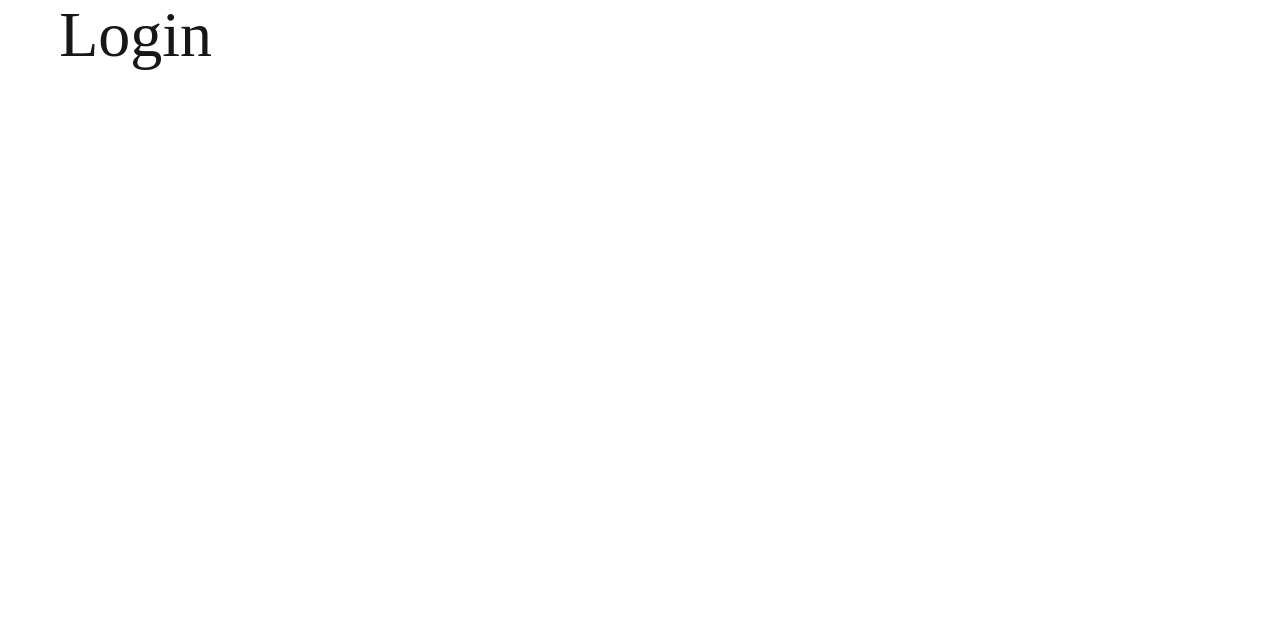
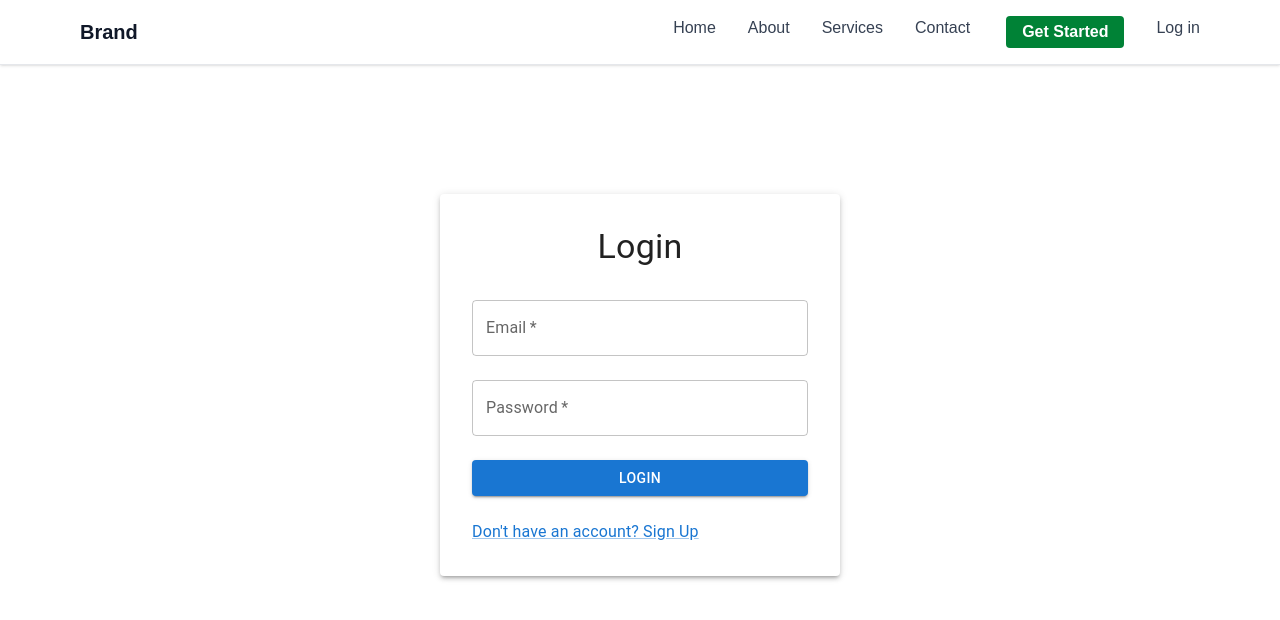
Before and after one commit to NickJordan-BE/lms-prototype, a Next.js app: page /login in a window 1280 px wide. Shown: the top 620 px of the page. Built offline with nearby package versions, Linux system fonts and the light colour scheme.

Commit message:
Added a login page.

```diff
--- a/src/app/globals.css
+++ b/src/app/globals.css
@@ -56,3 +56,24 @@ h2 {
   line-height: 1.1;
   color: #fff;
 }
+
+@keyframes slideInLeft {
+  from {
+    opacity: 0;
+    transform: translateX(-80px);
+  }
+  to {
+    opacity: 1;
+    transform: translateX(0);
+  }
+}
+
+.title {
+  animation: slideInLeft 1s ease-out;
+}
+.subtitle {
+  animation: slideInLeft 1s ease-out;
+}
+.logo {
+  animation: slideInLeft 1s ease-out;
+}
--- a/src/app/layout.tsx
+++ b/src/app/layout.tsx
@@ -25,7 +25,8 @@ const PUBLIC_NAVBAR_ROUTES = [
   '/pricing',
   '/courses',
   '/features',
-  '/signup'
+  '/signup',
+  '/login'
 ];
 
 const SIGNED_IN_NAVBAR_ROUTES = [
--- a/src/app/login/page.tsx
+++ b/src/app/login/page.tsx
@@ -1,11 +1,80 @@
-import React from 'react'
+'use client';
+
+import React, { useState } from 'react'
+import Grid from '@mui/material/Grid';
+import Paper from '@mui/material/Paper';
+import Stack from '@mui/material/Stack';
+import Typography from '@mui/material/Typography';
+import TextField from '@mui/material/TextField';
+import Button from '@mui/material/Button';
+import Link from '@mui/material/Link';
+import NextLink from 'next/link';
 
 const page = () => {
+  const [form, setForm] = useState({ email: '', password: '' });
+  const [error, setError] = useState('');
+
+  const handleChange = (e: React.ChangeEvent<HTMLInputElement>) => {
+    setForm({ ...form, [e.target.name]: e.target.value });
+    setError('');
+  };
+
+  const handleSubmit = (e: React.FormEvent) => {
+    e.preventDefault();
+    if (!form.email || !form.password) {
+      setError('Please fill in all fields');
+      return;
+    }
+    setError('');
+    alert('Login successful! (No backend connection)');
+  };
+
   return (
-    <div>
-      <h1>Login</h1>
-    </div>
-  )
-}
+    <Grid container justifyContent="center" alignItems="center" style={{ minHeight: '80vh' }}>
+      <Grid item xs={12} sm={8} md={5}>
+        <Paper elevation={3} sx={{ p: 4, width: '400px' }}>
+          <Typography variant="h4" textAlign="center">
+            Login
+          </Typography>
+          <form onSubmit={handleSubmit} style={{ marginTop: '2rem' }}>
+            <Stack spacing={3}>
+              <TextField
+                label="Email"
+                name="email"
+                type="email"
+                value={form.email}
+                onChange={handleChange}
+                fullWidth
+                required
+              />
+              <TextField
+                label="Password"
+                name="password"
+                type="password"
+                value={form.password}
+                onChange={handleChange}
+                fullWidth
+                required
+              />
+              {error && (
+                <Typography color="error" varaint="body2">
+                  {error}
+                </Typography>
+              )}
+              <Button type="submit" variant="contained" color="primary">
+                Login
+              </Button>
+              <NextLink href="/signup">
+                <Link variant="body1" color="primary">
+                  Don't have an account? Sign Up
+                </Link>
+              </NextLink>
+            </Stack>
+          </form>
+        </Paper>
+      </Grid>
+    </Grid>
+  );
+};
 
-export default page
+export default page;
--- a/src/app/page.tsx
+++ b/src/app/page.tsx
@@ -1,4 +1,5 @@
-import React from 'react'
+'use client';
+
 import Image from 'next/image'
 import VideoPlayer from './components/VideoPlayer'
 import Card from '@mui/material/Card';
@@ -8,24 +9,33 @@ import Typography from '@mui/material/Typography';
 import CardActionArea from '@mui/material/CardActionArea';
 import Button from '@mui/material/Button';
 import CardActions from '@mui/material/CardActions';
+import React, { useEffect, useState } from 'react';
+import Fade from '@mui/material/Fade';
 
 
 
 const page = () => {
+  const [showCards, setShowCards] = useState(false);
+
+  useEffect(() => {
+    setShowCards(true);
+  }, []);
+
+
   return (
     <div>
       <div style={{ display: 'flex', alignItems: 'center', gap: '7rem', justifyContent: 'space-between', padding: '3rem'}}>
         <div style={{ width: '100%', maxWidth: '400px', height: 'auto'}}>
-          <Image src="/images/logo.png" alt="Logo" width={500} height={120} style={{ width: '100%', height: 'auto'}}/>
+          <Image src="/images/logo.png" alt="Logo" width={500} height={120} style={{ width: '100%', height: 'auto'}} className='logo'/>
           <h1 className='title'>Illuminance</h1>
-          <h1 >Esthetics</h1>
+          <h1 className='subtitle'>Esthetics</h1>
         </div>
         <div style={{ position: 'relative', width: '40%', minWidth: 250, height: 200 }}>
           <VideoPlayer videoId='R3v_u-vUbsU'/>
         </div>
 
       </div>
-      <div style={{ marginTop: '7rem'}}>
+      <div style={{ marginTop: '7rem', backgroundColor: '#E1DCD5'}}>
         <h1>
           What We Do
         </h1>
@@ -33,13 +43,15 @@ const page = () => {
           Lorem ipsum dolor sit amet, consectetur adipiscing elit, sed do eiusmod tempor incididunt ut labore et dolore magna aliqua. Ut enim ad minim veniam, quis nostrud exercitation ullamco laboris nisi ut aliquip ex ea commodo consequat.
         </p>
       </div>
-      <div style={{ padding: '3rem', display: 'flex', flexWrap: 'wrap', gap: '5rem', justifyContent: 'center' }}>
-        <Card sx={{ maxWidth: '70%', minWidth: 250, flex: '1 1 300px', backgroundColor: '#307346'}}>
+      <div style={{ padding: '3rem', display: 'flex', flexWrap: 'wrap', gap: '5rem', justifyContent: 'center' , backgroundColor: '#E1DCD5'}}>
+        <Fade in={showCards} timeout={1000}>
+          <div style={{ display: 'flex', flexWrap: 'wrap', gap: '5rem', justifyContent: 'center' }}>
+          <Card sx={{ maxWidth: '70%', minWidth: 250, flex: '1 1 300px', backgroundColor: '#775D47'}}>
             <CardActionArea>
               <CardMedia component="img" height="140" image="/images/tree.png" alt="tree"/>
               <CardContent>
                 <Typography gutterBottom variant="h5" component="div" sx={{ color: '#fff' }}>
-                Esthetics & Eyelashes
+                  Licence 1
                 </Typography>
                 <Typography variant="body2" sx={{ color: '#fff' }}>
                   Lorem ipsum dolor sit amet, consectetur adipiscing elit, sed do eiusmod tempor incididunt ut labore et dolore magna aliqua. Ut enim ad minim veniam, quis nostrud exercitation ullamco laboris nisi ut aliquip ex ea commodo consequat. Duis aute irure dolor in reprehenderit in voluptate velit esse cillum dolore eu fugiat nulla pariatur.
@@ -53,12 +65,12 @@ const page = () => {
             </CardActions>
           </Card>
 
-        <Card sx={{ maxWidth: '70%', minWidth: 250, flex: '1 1 300px', backgroundColor: '#307346' }}>
+          <Card sx={{ maxWidth: '70%', minWidth: 250, flex: '1 1 300px', backgroundColor: '#775D47' }}>
             <CardActionArea>
               <CardMedia component="img" height="140" image="/images/tree.png" alt="tree"/>
               <CardContent>
                 <Typography gutterBottom variant="h5" component="div" sx={{ color: '#fff' }}>
-                Esthetics & Eyelashes
+                  Licence 2
                 </Typography>
                 <Typography variant="body2" sx={{ color: '#fff'}}>
                   Lorem ipsum dolor sit amet, consectetur adipiscing elit, sed do eiusmod tempor incididunt ut labore et dolore magna aliqua. Ut enim ad minim veniam, quis nostrud exercitation ullamco laboris nisi ut aliquip ex ea commodo consequat. Duis aute irure dolor in reprehenderit in voluptate velit esse cillum dolore eu fugiat nulla pariatur.
@@ -72,12 +84,12 @@ const page = () => {
             </CardActions>
           </Card>
 
-        <Card sx={{ maxWidth: '70%', minWidth: 250, flex: '1 1 300px', backgroundColor: '#307346' }}>
+          <Card sx={{ maxWidth: '70%', minWidth: 250, flex: '1 1 300px', backgroundColor: '#775D47' }}>
             <CardActionArea>
               <CardMedia component="img" height="140" image="/images/tree.png" alt="tree"/>
               <CardContent>
                 <Typography gutterBottom variant="h5" component="div" sx={{ color: '#fff' }}>
-                Esthetics & Eyelashes
+                  Licence 3
                 </Typography>
                 <Typography variant="body2" sx={{ color: '#fff'}}>
                   Lorem ipsum dolor sit amet, consectetur adipiscing elit, sed do eiusmod tempor incididunt ut labore et dolore magna aliqua. Ut enim ad minim veniam, quis nostrud exercitation ullamco laboris nisi ut aliquip ex ea commodo consequat. Duis aute irure dolor in reprehenderit in voluptate velit esse cillum dolore eu fugiat nulla pariatur.
@@ -91,16 +103,18 @@ const page = () => {
             </CardActions>
           </Card>
           </div>
+        </Fade>
+      </div>
       <h1 style={{paddingTop: '4rem'}}>Our Values & Culture</h1>
-      <div style={{ backgroundColor: '#36804F', padding: '4rem', color: '#fff'}}>
+      <div style={{ backgroundColor: '#D2BDAC', padding: '4rem', color: '#fff'}}>
         <h2 >Growth</h2>
         <p>Lorem ipsum dolor sit amet, consectetur adipiscing elit, sed do eiusmod tempor incididunt ut labore et dolore magna aliqua. Ut enim ad minim veniam, quis nostrud exercitation ullamco laboris nisi ut aliquip ex ea commodo consequat. Duis aute irure dolor in reprehenderit in voluptate velit esse cillum dolore eu fugiat nulla pariatur.</p>
       </div>
-      <div style={{ backgroundColor: '#307346', padding: '4rem', textAlign: 'right', paddingLeft: '4rem', paddingRight: '4rem', color: '#fff'}}>
+      <div style={{ backgroundColor: '#E1DCD5', padding: '4rem', textAlign: 'right', paddingLeft: '4rem', paddingRight: '4rem', color: '#fff'}}>
         <h2 >Quality</h2>
         <p>Lorem ipsum dolor sit amet, consectetur adipiscing elit, sed do eiusmod tempor incididunt ut labore et dolore magna aliqua. Ut enim ad minim veniam, quis nostrud exercitation ullamco laboris nisi ut aliquip ex ea commodo consequat. Duis aute irure dolor in reprehenderit in voluptate velit esse cillum dolore eu fugiat nulla pariatur.</p>
       </div>
-      <div style={{ backgroundColor: '#97B082', padding: '4rem', paddingLeft: '4rem', paddingRight: '4rem', color: '#fff'}}>
+      <div style={{ backgroundColor: '#775D47', padding: '4rem', paddingLeft: '4rem', paddingRight: '4rem', color: '#fff'}}>
         <h2>Education</h2>
         <p>Lorem ipsum dolor sit amet, consectetur adipiscing elit, sed do eiusmod tempor incididunt ut labore et dolore magna aliqua. Ut enim ad minim veniam, quis nostrud exercitation ullamco laboris nisi ut aliquip ex ea commodo consequat. Duis aute irure dolor in reprehenderit in voluptate velit esse cillum dolore eu fugiat nulla pariatur.</p>
       </div>
--- a/src/app/signup/page.tsx
+++ b/src/app/signup/page.tsx
@@ -45,14 +45,9 @@ const page = () => {
   return (
       <Grid container justifyContent="center" alignItems="center" style={{ minHeight: '80vh' }}>
         <Grid item xs={12} sm={8} md={5}>
-          <Paper elevation={3} sx={{ p: 4 }}>
+          <Paper elevation={3} sx={{ p: 4, width: '400px' }}>
             <Stack direction="row" justifyContent="space-between" alignItems="baseline" sx={{ mb: { xs: -0.5, sm: 0.5 } }}>
-              <Typography variant="h3">Sign Up</Typography>
-              <NextLink href="/login">
-                <Link variant="body1" color="primary">
-                  Already have an account?
-                </Link>
-              </NextLink>
+              <Typography variant="h4" textAlign="center">Sign Up</Typography>
             </Stack>
             <form onSubmit={handleSubmit} style={{ marginTop: '2rem' }}>
               <Stack spacing={3}>
@@ -63,6 +58,11 @@ const page = () => {
                 <Button type="submit" variant="contained" color="primary">
                   Sign Up
                 </Button>
+                <NextLink href="/login">
+                  <Link variant="body1" color="primary">
+                    Already have an account?
+                  </Link>
+                </NextLink>
               </Stack>
             </form>
           </Paper>
```
Lines whose indentation alone changed are shown as unchanged.
